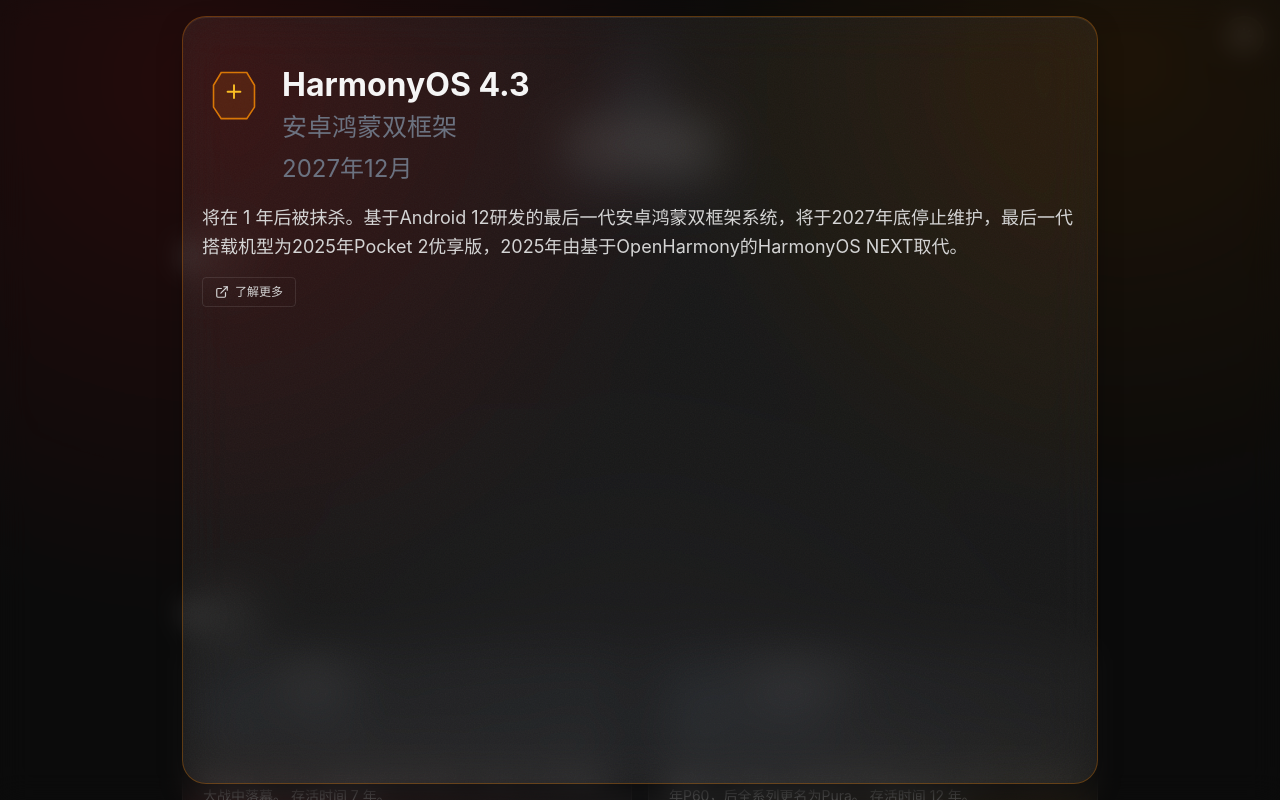
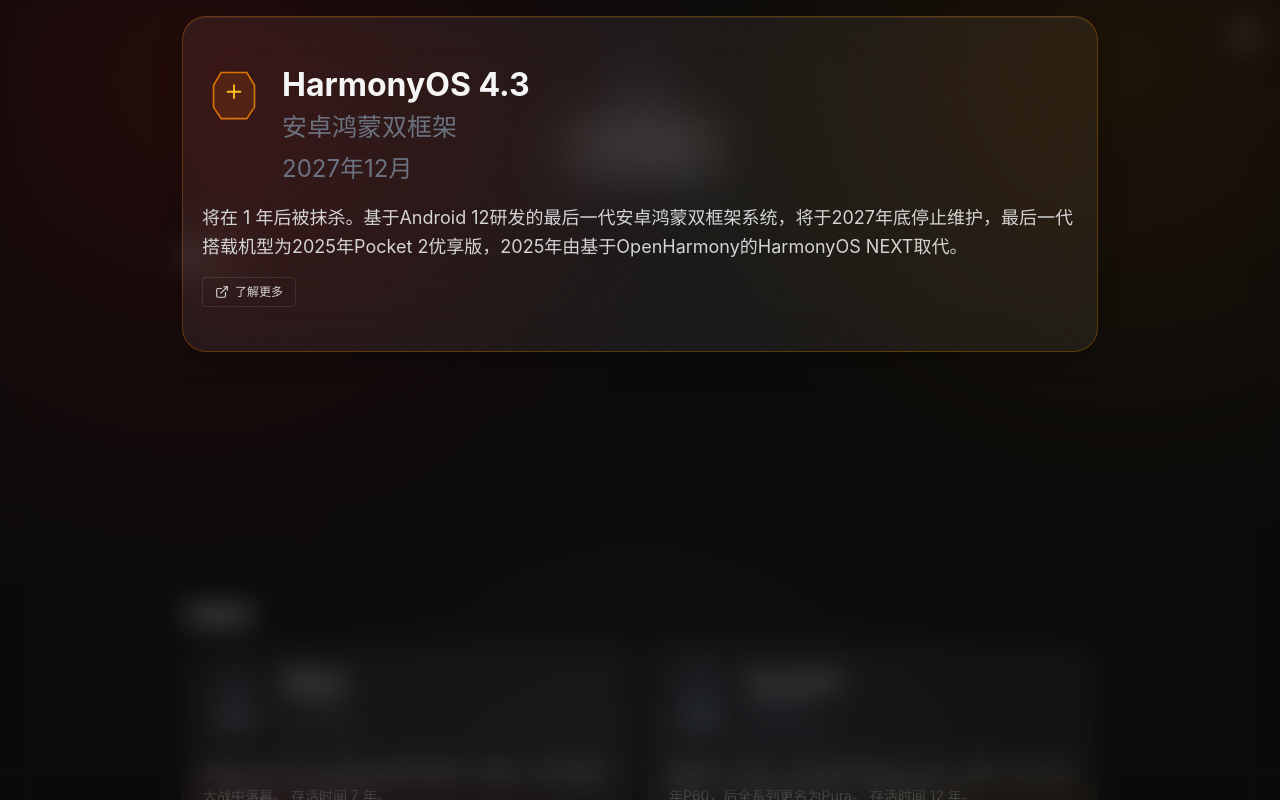
Before and after one commit to DropTips/HUAWEI-Graveyard, a Next.js app: page /HUAWEI-Graveyard/ in a window 1280 px wide. Both pictures are taken after a click on the element 407 px from the left and 425 px from the top of the page. Shown: the top 800 px of the page. Built offline with nearby package versions, Linux system fonts and the light colour scheme.

Commit message:
fix: lightbox height auto-fit content, remove forced full-viewport

```diff
--- a/app/globals.css
+++ b/app/globals.css
@@ -123,7 +123,7 @@
     z-index: 72;
     left: 50%;
     top: 16px;
-    bottom: 16px;
+    max-height: calc(100vh - 32px);
     transform: translateX(-50%);
     overflow-y: auto;
     opacity: 0;
```
